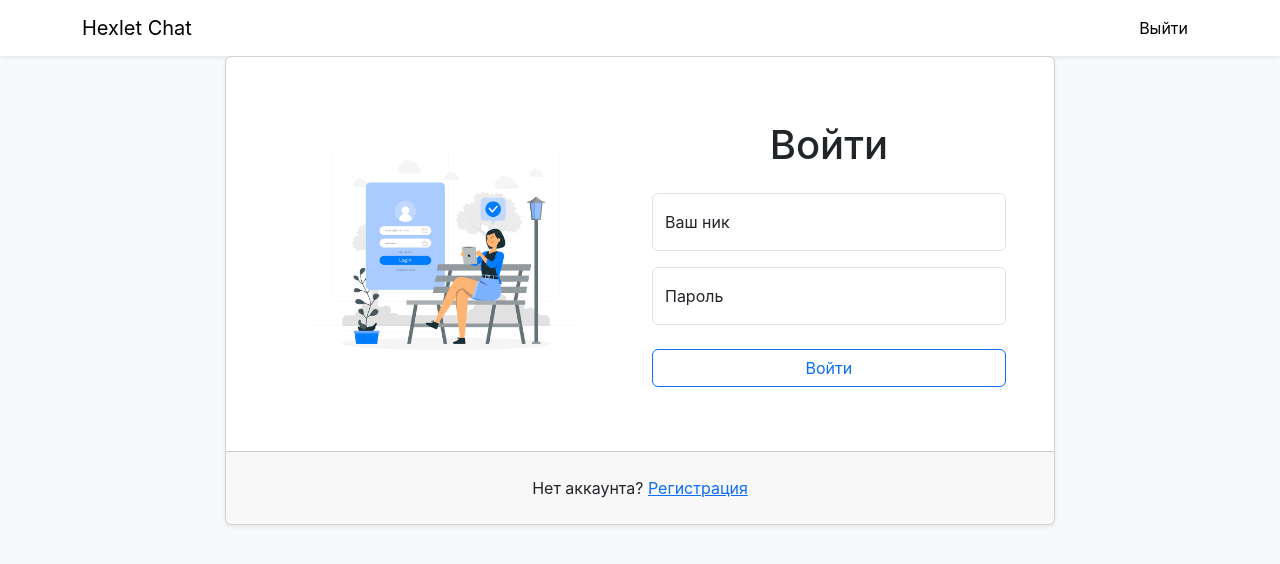
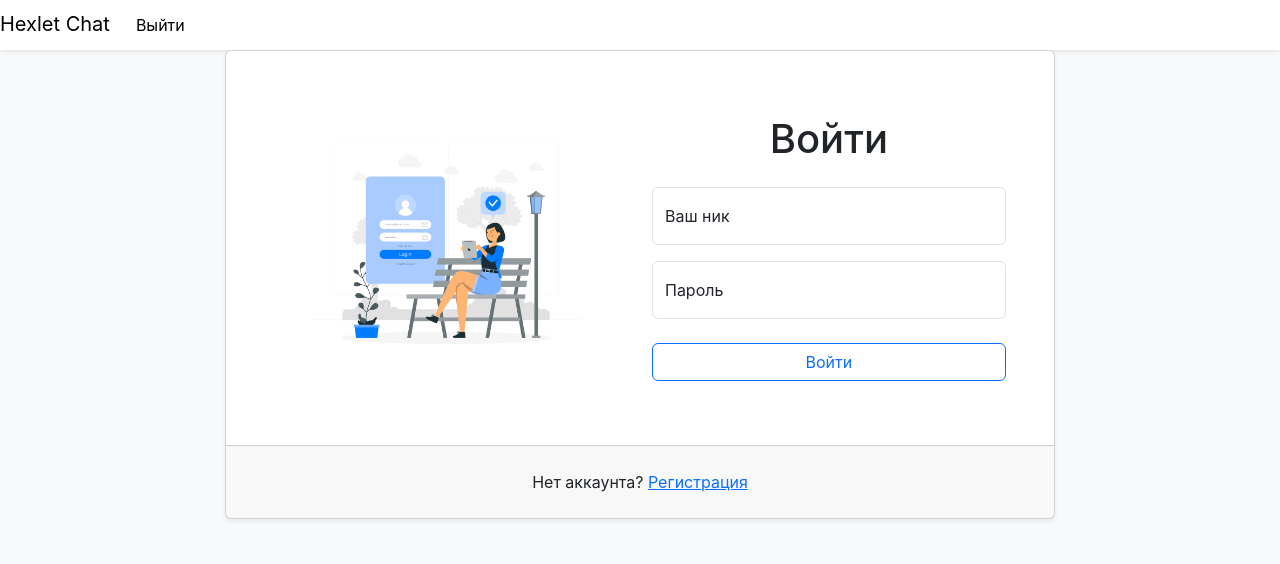
Before and after one commit to heyanny2/frontend-project-12, a React (Create React App) app in the folder frontend/: page /login in a window 1280 px wide. Shown: the top 564 px of the page. Built offline with nearby package versions, Linux system fonts and the light colour scheme.

Commit message:
fixed login form

```diff
--- a/frontend/package.json
+++ b/frontend/package.json
@@ -11,6 +11,7 @@
     "formik": "^2.4.5",
     "lorem-ipsum": "^2.0.8",
     "react": "^18.2.0",
+    "react-bootstrap": "^2.9.1",
     "react-dom": "^18.2.0",
     "react-router-dom": "^6.17.0",
     "react-scripts": "5.0.1",
--- a/frontend/src/components/Button/Button.jsx
+++ b/frontend/src/components/Button/Button.jsx
@@ -1,6 +1,6 @@
 const Button = ({ title }) => {
   return(
-    <button type="submit" className="w-100 mb-3 btn btn-outline-primary">{title}</button>
+    <button type="submit" className="w-100 mb-3 btn btn-outline-primary login-button">{title}</button>
   )
 }
 
--- a/frontend/src/components/Login/LoginForm.jsx
+++ b/frontend/src/components/Login/LoginForm.jsx
@@ -1,60 +1,52 @@
 import React from 'react';
-import { Formik, Form, Field } from 'formik';
-import Title from '../Title/Title';
+import { useFormik } from 'formik';
+import Form from 'react-bootstrap/Form';
 import Button from '../Button/Button';
+import loginSchema from '../validation/loginSchema';
 
 
 
 const LoginForm = () => {
-  return (
-    <Formik initialValues={{ email: '', password: '' }}
-      onSubmit={({ setSubmitting }) => {
+  const formik = useFormik({
+    initialValues: { email: '', password: '' },
+    validationSchema: {loginSchema},
+    onSubmit: (setSubmitting) => {
       console.log("Form is validated");
       setSubmitting(false);
     }
-      }
-    >
-      {({
-        //  values,
-        //  errors,
-        //  touched,
-        //  handleChange,
-        //  handleBlur,
-        //  handleSubmit,
-        //  isSubmitting,
-         /* and other goodies */
-      }) => (
-        <Form className="col-12 col-md-6 mt-3 mt-mb-0">
-          <Title title="Войти"/>
+  });
+  return (
+    <Form onSubmit={formik.handleSubmit} className="col-12 col-md-6 mt-3 mt-mb-0">
+      <h1 className="title text-center mb-4">Войти</h1>
       <div className="form-floating mb-3">
-            <Field
+        <Form.Control
           name="username"
           autocomplete="username"
-              required=""
+          required
           placeholder="Ваш ник"
+          type="text"
           id="username"
           className="form-control"
           value=""
+          onChange={formik.handleChange}
         />
-            <label for="username">Ваш ник</label>
+        <Form.Label htmlFor="username">Ваш ник</Form.Label>
       </div>
       <div className="form-floating mb-4">
-            <Field
+        <Form.Control
           name="password"
           autocomplete="current-password"
-              required=""
+          required
           placeholder="Пароль"
           type="password"
           id="password"
           className="form-control"
           value=""
         />
-            <label className="form-label" for="password">Пароль</label>
+        <Form.Label htmlFor="password" className="form-label">Пароль</Form.Label>
       </div>
       <Button title="Войти"/>
     </Form>
-       )}
-    </Formik>
   )
 };
 
--- a/frontend/src/components/NavBar/NavBar.jsx
+++ b/frontend/src/components/NavBar/NavBar.jsx
@@ -1,5 +1,6 @@
 import { NavLink } from "react-router-dom";
-import './style.css';
+import "./style.css";
+
 
 
 const NavBar = () => {
@@ -12,7 +13,7 @@ const NavBar = () => {
 
   return (
     <nav className="shadow-sm navbar navbar-expand-lg navbar-light bg-white">
-      <div className="container">
+      <div className="nav-container">
         <NavLink className="navbar-brand" to="/">
           Hexlet Chat
         </NavLink>
--- a/frontend/src/components/NavBar/style.css
+++ b/frontend/src/components/NavBar/style.css
@@ -2,7 +2,7 @@
   padding: 5px 10px;
 
   color: var(--white-grey-light);
-  background-color: var(--cornflowerblue);
+  background-color: var(--lilac-dark);
   border: 1px solid var(--lilac-middle);
   border-radius: 5px;
 }
--- /dev/null
+++ b/frontend/src/components/validation/loginSchema.js
@@ -0,0 +1,14 @@
+import * as Yup from 'yup';
+
+const loginSchema = () => Yup.object().shape({
+  username: Yup
+    .string()
+    .trim(50, 'Максимум 50 букв')
+    .required(),
+  password: Yup
+    .string()
+    .trim()
+    .required('Обязательное поле'),
+});
+
+export default loginSchema;
```
Also changed, not shown: 1 other file (tests, documents, lock files or other folders). Lines whose indentation alone changed are shown as unchanged.
